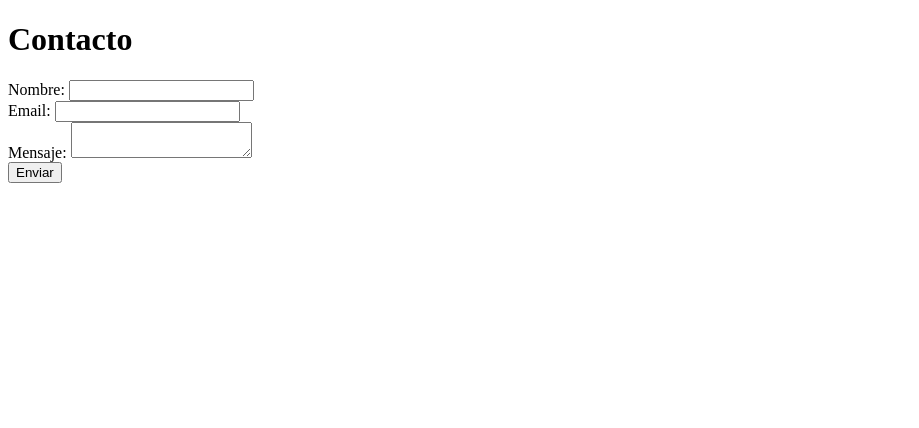
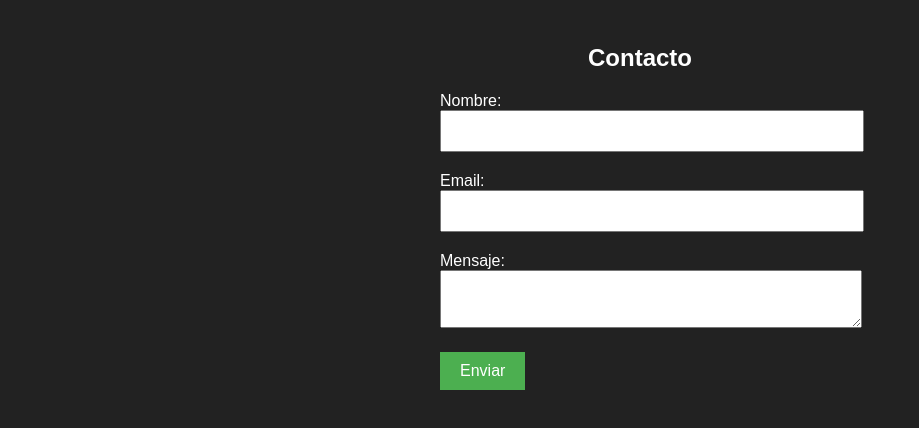
Before and after one commit to carlosmiguelcabrera/Formulario_Contacto, a plain HTML site: page index.html in a window 1280 px wide. Shown: the whole page, without its empty margins (0-919 px from the left). Drawn offline with Linux system fonts and the light colour scheme.

Commit message:
Update index.html

```diff
--- a/index.html
+++ b/index.html
@@ -3,10 +3,10 @@
   <head>
     <meta charset="utf-8">
     <meta http-equiv="X-UA-Compatible" content="IE=edge">
-    <title></title>
+    <title>Formulario de Contacto</title>
     <meta name="description" content="">
     <meta name="viewport" content="width=device-width, initial-scale=1">
-    <link rel="stylesheet" href="">
+    <link rel="stylesheet" href="styles.css">
   </head>
   <body>
     <div class="container">
```
